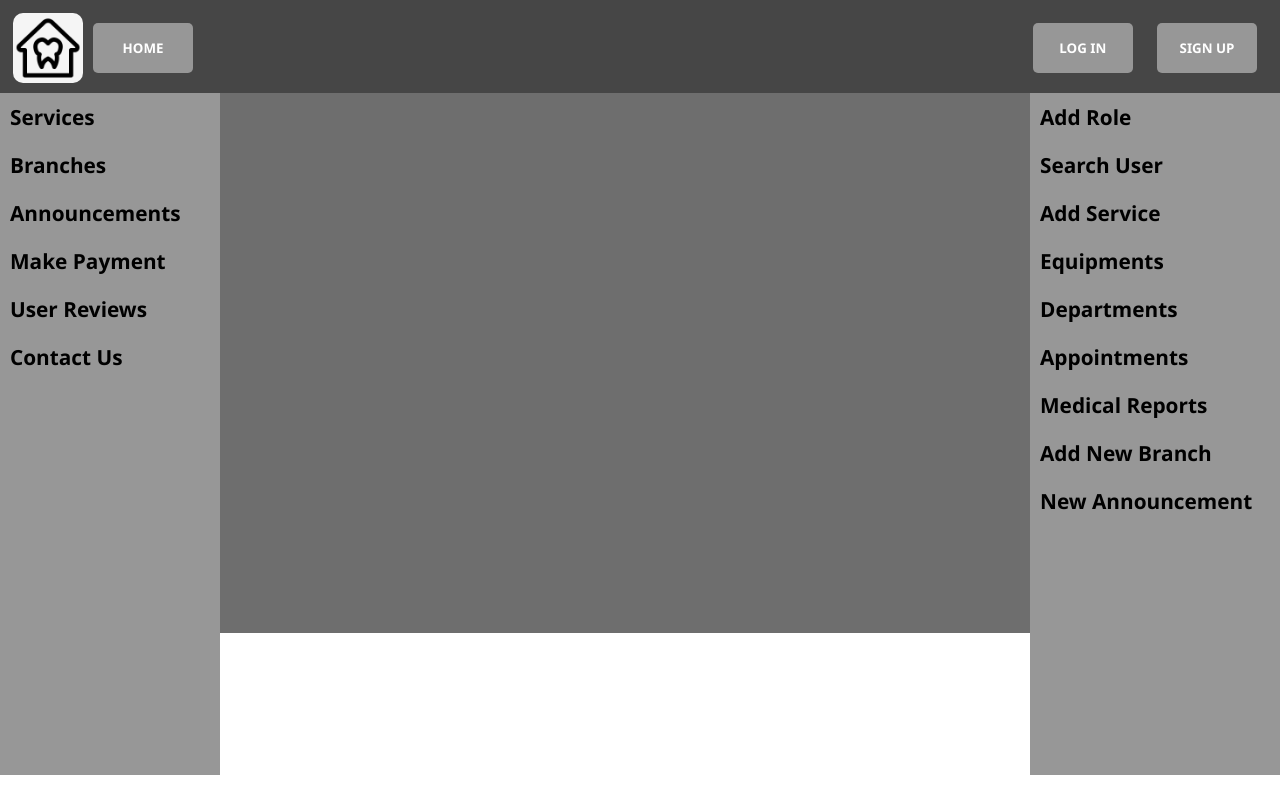
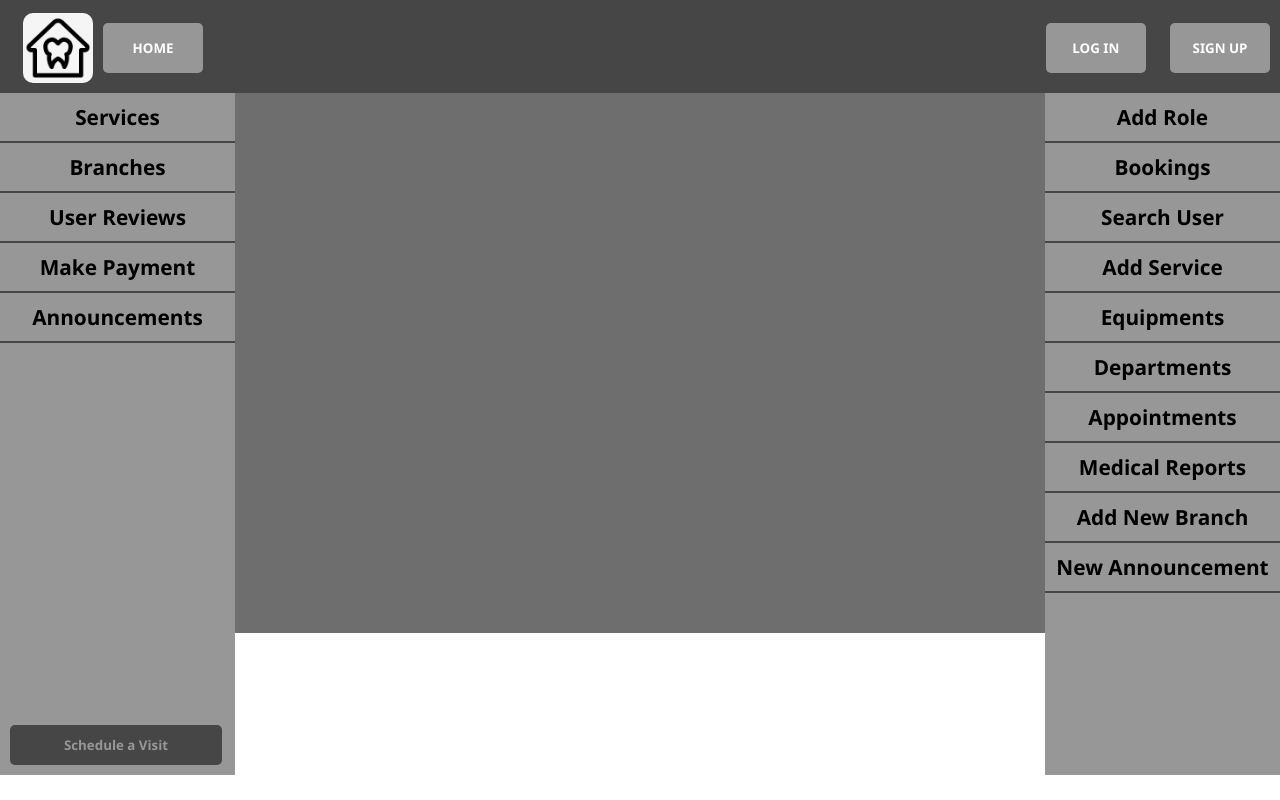
Before and after one commit to Larrykoya/dental-clinic, a PHP site: page /index.html in a window 1280 px wide. Run offline with PHP 8.4, Linux system fonts and the light colour scheme.

Commit message:
gui complete

```diff
--- a/index.html
+++ b/index.html
@@ -22,47 +22,57 @@
 
     <!-- Users nav -->
     <div id="nav">
-      <div class="nav-elements" onclick="mountServicesComponent()">
+      <button class="nav-elements" onclick="mountServicesComponent()">
         Services
-      </div>
-      <div class="nav-elements" onclick="mountBranchComponent()">Branches</div>
-      <div class="nav-elements" onclick="mountAnnouncementComponent()">
+      </button>
+      <button class="nav-elements" onclick="mountBranchComponent()">
+        Branches
+      </button>
+      <button class="nav-elements" onclick="mountReviewsComponent()">
+        User Reviews
+      </button>
+      <button class="nav-elements" onclick="mountPaymentComponent()">
+        Make Payment
+      </button>
+      <button class="nav-elements" onclick="mountAnnouncementComponent()">
         Announcements
-      </div>
-      <div class="nav-elements" onclick="mountPaymentComponent()">
-        Make Payment
-      </div>
-      <div class="nav-elements" onclick="mountReviewsComponent()">
-        User Reviews
-      </div>
-      <div class="nav-elements">Contact Us</div>
+      </button>
+      <input
+        type="button"
+        onclick="mountScheduleVisitComponent()"
+        class="schedule-visit"
+        value="Schedule a Visit"
+      />
     </div>
 
     <!-- admin nav -->
     <div id="admin-nav">
-      <div class="nav-elements" onclick="addRole()">Add Role</div>
-      <div class="nav-elements" onclick="mountSearchComponent()">
+      <button class="nav-elements" onclick="addRole()">Add Role</button>
+      <button class="nav-elements" onclick="mountBookings()">Bookings</button>
+      <button class="nav-elements" onclick="mountSearchComponent()">
         Search User
-      </div>
-      <div class="nav-elements" onclick="mountAddServiceComponent()">
+      </button>
+      <button class="nav-elements" onclick="mountAddServiceComponent()">
         Add Service
-      </div>
-      <div class="nav-elements" onclick="mountEquipmentsComponent()">
+      </button>
+      <button class="nav-elements" onclick="mountEquipmentsComponent()">
         Equipments
-      </div>
-      <div class="nav-elements" onclick="mountDepartmentsComponent()">
+      </button>
+      <button class="nav-elements" onclick="mountDepartmentsComponent()">
         Departments
-      </div>
-      <div class="nav-elements" onclick="mountAppointmentComponent()">
+      </button>
+      <button class="nav-elements" onclick="mountAppointmentComponent()">
         Appointments
-      </div>
-      <div class="nav-elements" onclick="mountReportsComponent()">
+      </button>
+      <button class="nav-elements" onclick="mountReportsComponent()">
         Medical Reports
-      </div>
-      <div class="nav-elements" onclick="mountAddBranchComponent()">
+      </button>
+      <button class="nav-elements" onclick="mountAddBranchComponent()">
         Add New Branch
-      </div>
-      <div class="nav-elements">New Announcement</div>
+      </button>
+      <button class="nav-elements" onclick="mountCreateAnnouncement()">
+        New Announcement
+      </button>
     </div>
     <div id="content"></div>
   </body>
--- a/style.css
+++ b/style.css
@@ -11,7 +11,7 @@
   justify-content: space-between;
   background-color: rgb(70, 70, 70);
   height: 93px;
-  padding: 13px;
+  padding: 13px 0 13px 23px;
 }
 #logo {
   height: 70px;
@@ -23,7 +23,7 @@
 #nav {
   position: absolute;
   top: 93px;
-  width: 220px;
+  width: 235px;
   height: 85.3%;
   background-color: rgb(151, 151, 151);
 }
@@ -31,7 +31,7 @@
   position: absolute;
   right: 0;
   top: 93px;
-  width: 250px;
+  width: 235px;
   height: 85.3%;
   background-color: rgb(151, 151, 151);
 }
@@ -59,29 +63,23 @@
 .nav-elements {
   padding: 10px;
   font-weight: bold;
+  width: 235px;
+  background-color: rgb(151, 151, 151);
+  border: none;
   font-size: 130%;
+  border-bottom: 2px solid rgb(70, 70, 70);
 }
 .nav-elements:hover {
-  background-color: #fff;
+  background-color: rgb(70, 70, 70);
+  color: #fff;
   cursor: pointer;
 }
-
-/* Login component style */
-
-#login-container {
-  position: absolute;
-  top: 20%;
-  left: 35%;
-  width: 30%;
-  background-color: #fff;
-  border-radius: 10px;
+.nav-elements:focus {
+  background-color: #000;
+  color: #fff;
 }
 .label {
   text-align: center;
-}
-.login-form {
-  padding: 50px 50px;
-  font-size: 120%;
 }
 .long-btn {
   height: 40px;
@@ -367,3 +363,32 @@
   border-radius: 10px;
   padding: 20px 50px;
 }
+/* schedule visit */
+.schedule-visit {
+  position: absolute;
+  bottom: 0;
+  left: 0;
+  height: 40px;
+  width: 212px;
+  padding: 10px;
+  margin: 10px;
+  background-color: rgb(70, 70, 70);
+  border-radius: 5px;
+  color: rgb(151, 151, 151);
+  border: none;
+  font-weight: bold;
+}
+.schedule-visit:hover {
+  cursor: pointer;
+  color: #fff;
+  background-color: #000;
+}
+#schedule-visit-container {
+  position: absolute;
+  top: 20%;
+  left: 35%;
+  width: 29%;
+  background-color: #fff;
+  border-radius: 10px;
+  padding: 20px 50px;
+}
```
Also changed, not shown: other parts of style.css (+71 -69 lines), script.js (+109 -18 lines).
